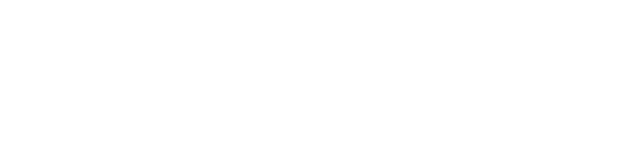
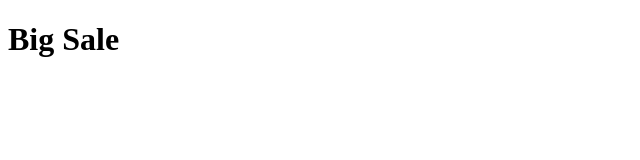
Before and after one commit to NguyenDinhTiem/test, a plain HTML site: page index.html in a window 1280 px wide. Shown: the whole page, without its empty margins (0-640 px from the left). Drawn offline with Linux system fonts and the light colour scheme.

Commit message:
Update header index.html

```diff
--- a/index.html
+++ b/index.html
@@ -6,6 +6,6 @@
     <title>Document</title>
 </head>
 <body>
-
+    <h1>Big Sale</h1>
 </body>
 </html>
```
